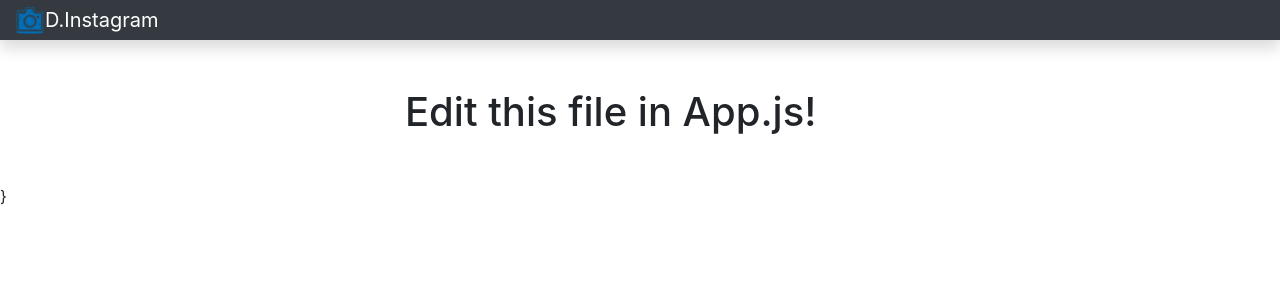
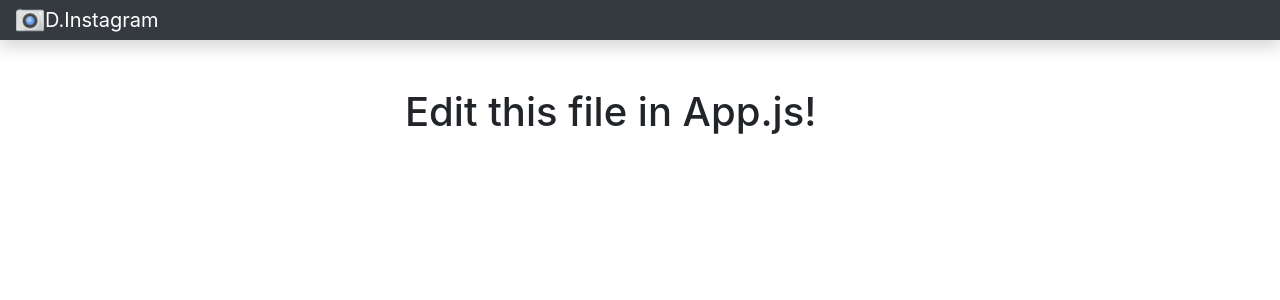
Before and after one commit to yuripramos/decentralized-instagram, a React (Create React App) app: page / in a window 1280 px wide. Shown: the top 300 px of the page. Built offline with nearby package versions, Linux system fonts and the light colour scheme.

Commit message:
Refactor Class based comps to Functional Comps

```diff
--- a/src/components/App.js
+++ b/src/components/App.js
@@ -1,4 +1,4 @@
-import React, { Component } from 'react';
+import React, { useState } from 'react';
 import Web3 from 'web3';
 import Identicon from 'identicon.js';
 import './App.css';
@@ -7,29 +7,22 @@
 import Main from './Main'
 
 
-class App extends Component {
+const App = () => {
 
-  constructor(props) {
-    super(props)
-    this.state = {
-      account: '',
-    }
-  }
+  const [account, setAccount] = useState('');
+  const [loading, setLoading] = useState(false)
 
-  render() {
   return (
     <div>
-        <Navbar account={this.state.account} />
-        { this.state.loading
+      <Navbar account={account} />
+      {loading
         ? <div id="loader" className="text-center mt-5"><p>Loading...</p></div>
         : <Main
           // Code...
           />
         }
-        }
     </div>
   );
 }
-}
 
 export default App;
--- a/src/components/Navbar.js
+++ b/src/components/Navbar.js
@@ -1,4 +1,4 @@
-import React, { Component } from 'react';
+import React from 'react';
 import Identicon from 'identicon.js';
 import photo from '../photo.png'
 
```
Also changed, not shown: src/photo.png. Lines whose indentation alone changed are shown as unchanged.
